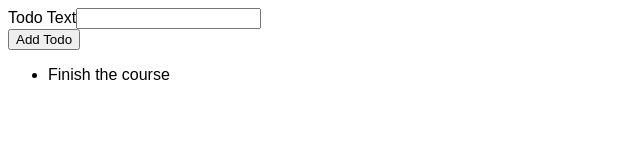
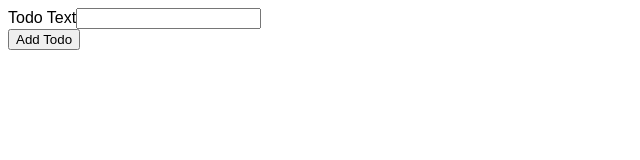
Before and after one commit to benzelcurry/ts-todo, a React (Create React App) app: page / in a window 1280 px wide. Shown: the top 160 px of the page, without its empty margins (0-640 px from the left). Built offline with nearby package versions, Linux system fonts and the light colour scheme; the HTML template or start-up script is replaced by a standard one.

Commit message:
Adjust App.tsx to store todo in state

```diff
--- a/src/App.tsx
+++ b/src/App.tsx
@@ -1,13 +1,19 @@
-import React from 'react';
+import React, { useState } from 'react';
 
 import TodoList from './components/TodoList';
 import NewTodo from './components/NewTodo';
+import { Todo } from './todo.model';
 
 const App: React.FC = () => {
-  const todos = [{id: 't1', text: 'Finish the course'}];
+  const [todos, setTodos] = useState<Todo[]>([]);
+
+  const todoAddHandler = (text: string) => {
+    setTodos([{ id: Math.random().toString(), text: text }])
+  };
+
   return (
     <div className="app">
-      <NewTodo />
+      <NewTodo onAddTodo={todoAddHandler} />
       <TodoList items={todos} />
     </div>
   );
--- a/src/components/NewTodo.tsx
+++ b/src/components/NewTodo.tsx
@@ -1,12 +1,16 @@
 import React, { useRef } from 'react';
 
-const NewTodo = () => {
+interface NewTodoProps {
+  onAddTodo: (todoText: string) => void;
+};
+
+const NewTodo: React.FC<NewTodoProps> = props => {
   const textInputRef = useRef<HTMLInputElement>(null);
 
   const todoSubmitHandler = (event: React.FormEvent) => {
     event.preventDefault();
     const enteredText = textInputRef.current!.value;
-    console.log(enteredText);
+    props.onAddTodo(enteredText);
   };
 
   return (
--- /dev/null
+++ b/src/todo.model.ts
@@ -0,0 +1,4 @@
+export interface Todo {
+  id: string;
+  text: string;
+};
```
